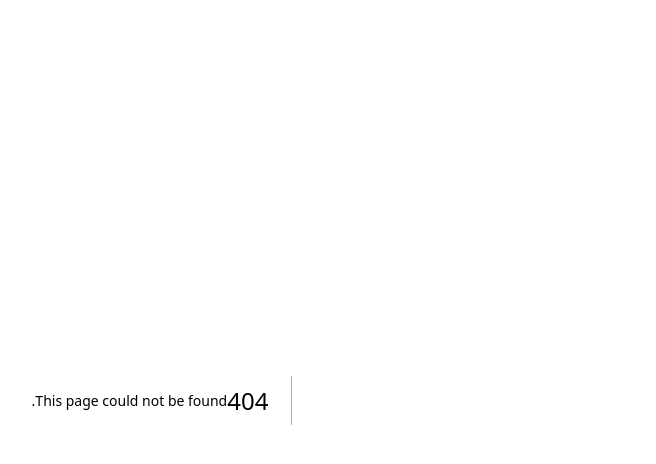
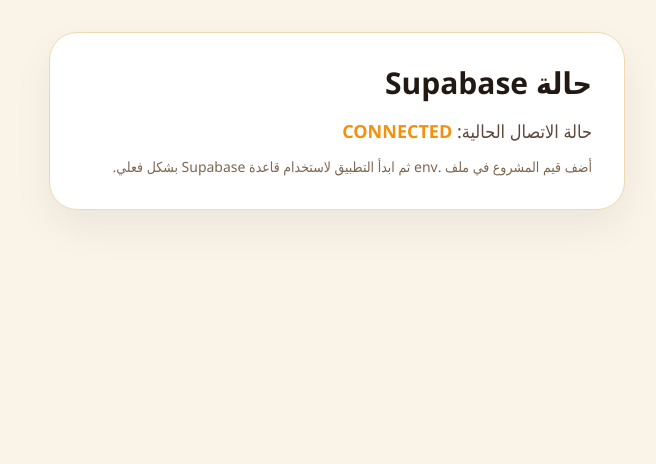
Before and after one commit to MohammadElshrkawy/Alfangary-System, a Next.js app: page /supabase-status in a window 1280 px wide. Before the commit this address had no page. Shown: the top 464 px of the page, without its empty margins (510-1166 px from the left). Built offline with nearby package versions, Linux system fonts and the light colour scheme; no server answers.

Commit message:
feat: add supabase config scaffold

```diff
--- a/package.json
+++ b/package.json
@@ -9,6 +9,7 @@
     "lint": "eslint"
   },
   "dependencies": {
+    "@supabase/supabase-js": "^2.116.0",
     "next": "16.3.5",
     "react": "19.2.8",
     "react-dom": "19.2.8"
--- /dev/null
+++ b/src/app/supabase-status/page.tsx
@@ -0,0 +1,17 @@
+import { supabase } from "@/lib/supabase";
+
+export default function SupabaseStatusPage() {
+  const status = supabase ? "CONNECTED" : "NOT_CONNECTED";
+
+  return (
+    <div className="min-h-screen bg-[#f9f3e8] p-8 text-[#221A12]" dir="rtl">
+      <div className="mx-auto max-w-xl rounded-[28px] border border-[#efd9b0] bg-white p-8 shadow-[0_18px_40px_rgba(34,26,18,0.06)]">
+        <h1 className="text-3xl font-black">حالة Supabase</h1>
+        <p className="mt-4 text-lg text-[#5d4738]">حالة الاتصال الحالية: <span className="font-bold text-[#F4900E]">{status}</span></p>
+        <p className="mt-3 text-sm text-[#7d664f]">
+          أضف قيم المشروع في ملف .env ثم ابدأ التطبيق لاستخدام قاعدة Supabase بشكل فعلي.
+        </p>
+      </div>
+    </div>
+  );
+}
--- /dev/null
+++ b/src/lib/supabase.ts
@@ -0,0 +1,16 @@
+import { createClient } from "@supabase/supabase-js";
+
+const supabaseUrl = process.env.NEXT_PUBLIC_SUPABASE_URL;
+const supabaseAnonKey = process.env.NEXT_PUBLIC_SUPABASE_ANON_KEY;
+
+if (!supabaseUrl || !supabaseAnonKey) {
+  throw new Error("Missing Supabase environment variables. Add NEXT_PUBLIC_SUPABASE_URL and NEXT_PUBLIC_SUPABASE_ANON_KEY.");
+}
+
+export const supabase = createClient(supabaseUrl, supabaseAnonKey, {
+  auth: {
+    persistSession: true,
+    autoRefreshToken: true,
+    detectSessionInUrl: true,
+  },
+});
```
Also changed, not shown: 1 other file (tests, documents, lock files or other folders).
